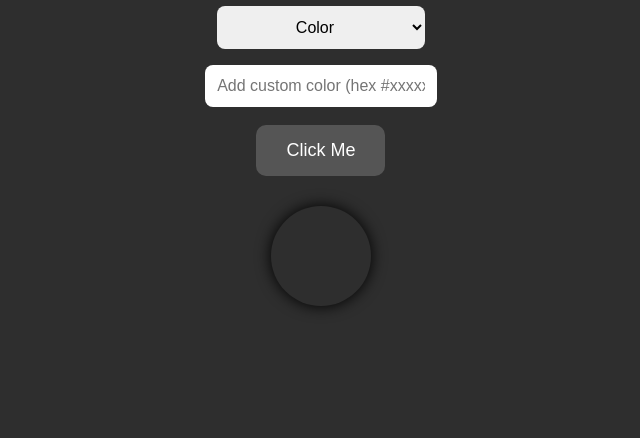
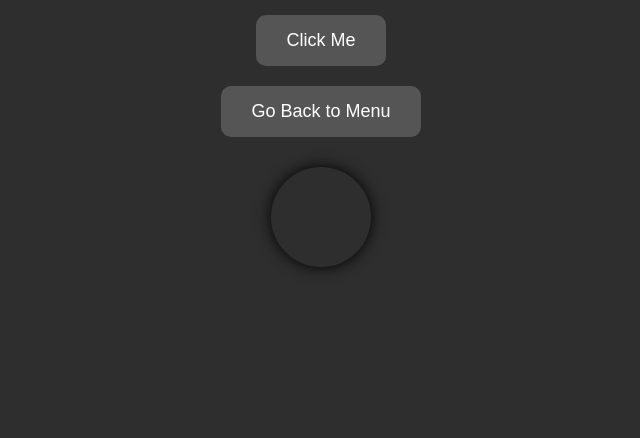
Before and after one commit to TechnolgyShadowAknowledgeCO/decider-app, a plain HTML site: page index.html in a window 1280 px wide. Shown: the part 362-800 px from the top of the page, without its empty margins (319-959 px from the left). Drawn offline with Linux system fonts and the light colour scheme.

Commit message:
Update index.html

```diff
--- a/index.html
+++ b/index.html
@@ -11,10 +11,6 @@
     height: 100%;
     font-family: Arial, sans-serif;
     background-color: #2e2e2e;
-    display: flex;
-    flex-direction: column;
-    align-items: center;
-    justify-content: center;
   }
 
   h1 {
@@ -55,10 +51,23 @@
     100% { transform: translateX(0); }
   }
 
-  #deciderScreen {
-    display: flex;
+  #homeScreen, #deciderScreen {
+    position: absolute;
+    top:0;
+    left:0;
+    width:100%;
+    height:100%;
+    display:flex;
     flex-direction: column;
     align-items: center;
+    justify-content: center;
+    background-color:#2e2e2e;
+  }
+
+  #deciderScreen {
+    display:flex;
+    flex-direction: column;
+    align-items:center;
   }
 
   input, select {
@@ -136,6 +145,7 @@
   <input type="text" id="typeInput" placeholder="Type your result" class="hidden">
   <input type="text" id="customColor" placeholder="Add custom color (hex #xxxxxx)">
   <button id="decideBtn">Click Me</button>
+  <button id="menuBtn">Go Back to Menu</button>
   <div id="result"></div>
 </div>
 
@@ -168,6 +178,7 @@
   const typeInput = document.getElementById('typeInput');
   const customColor = document.getElementById('customColor');
   const decideBtn = document.getElementById('decideBtn');
+  const menuBtn = document.getElementById('menuBtn');
   const result = document.getElementById('result');
   const audio = document.getElementById('audio');
   const toggleSoundBtn = document.getElementById('toggleSound');
@@ -240,6 +251,12 @@
   howBtn.addEventListener('click', ()=> howPopup.classList.remove('hidden'));
   settingsBtn.addEventListener('click', ()=> settingsPopup.classList.remove('hidden'));
 
+  // Menu Button
+  menuBtn.addEventListener('click', ()=>{
+    deciderScreen.classList.add('hidden');
+    homeScreen.classList.remove('hidden');
+  });
+
   // Sound toggle
   toggleSoundBtn.addEventListener('click', ()=>{
     soundEnabled = !soundEnabled;
```
